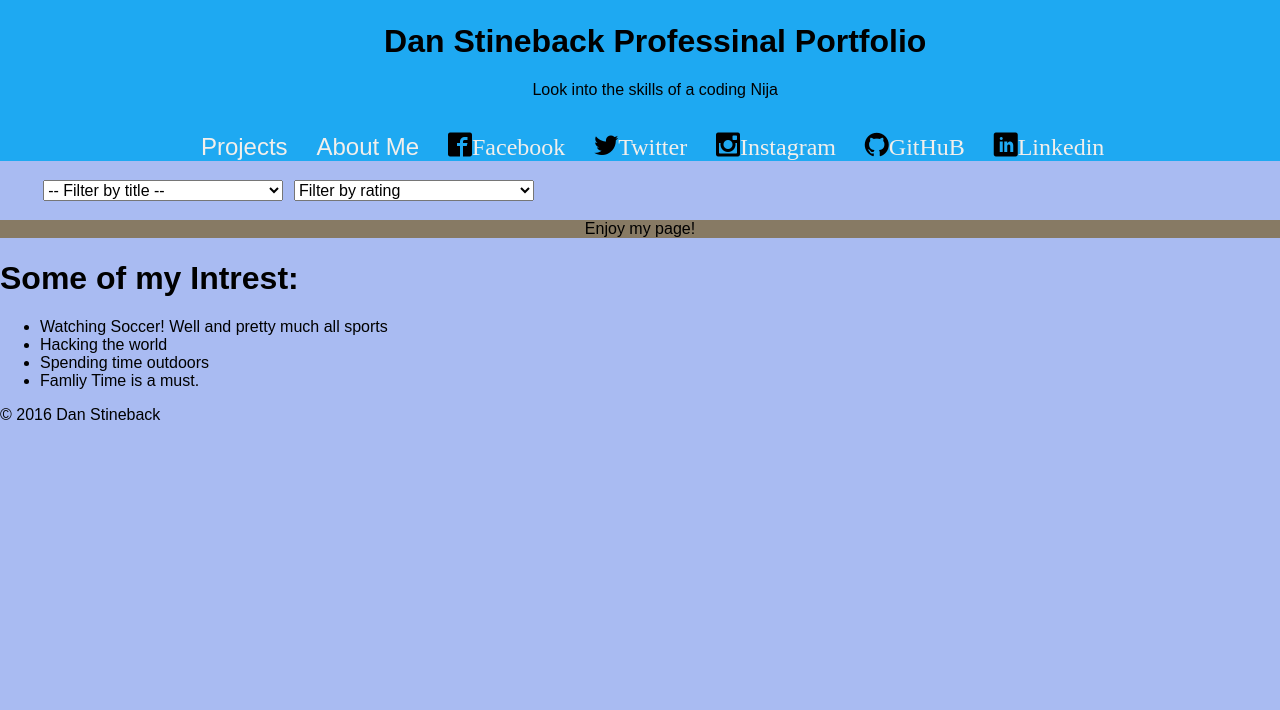
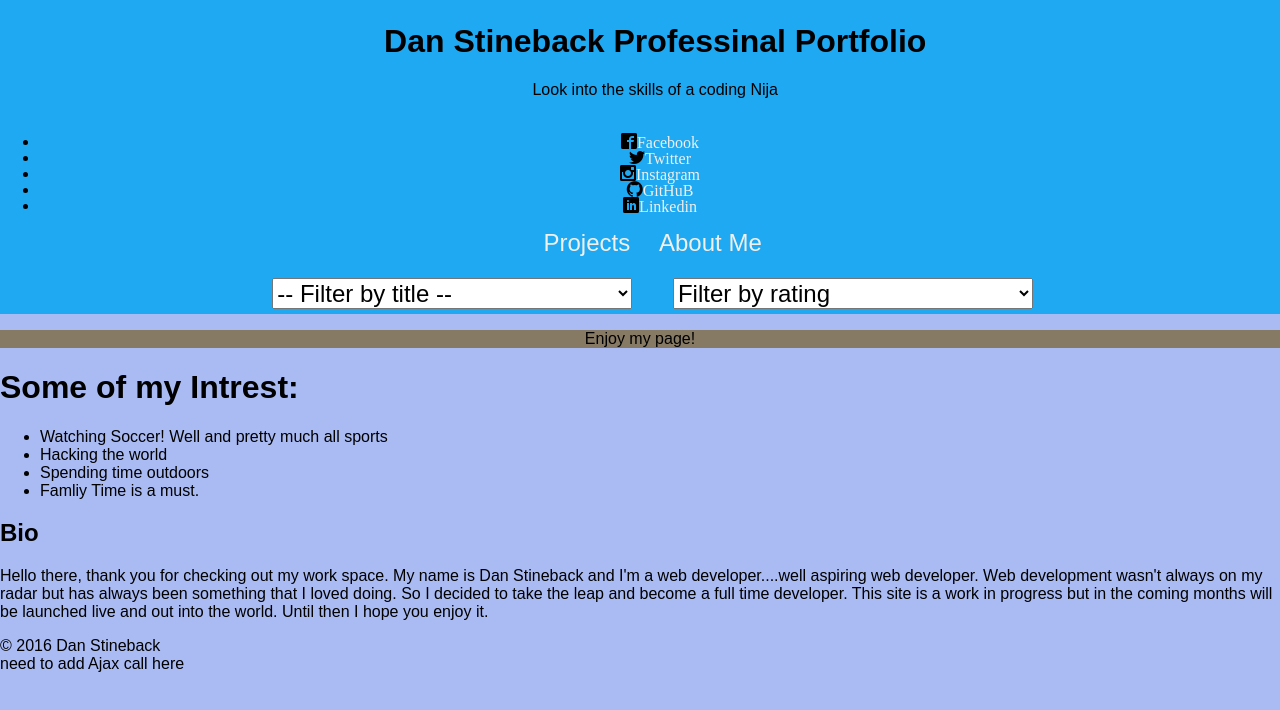
Before and after one commit to dstineback/portfolio-dan-stineback, a plain HTML site: page index.html in a window 1280 px wide. Drawn offline with nearby package versions, Linux system fonts and the light colour scheme; files whose address does not match are found by name.

Commit message:
added some content to the indext page. Also moved the nav bar items around

```diff
--- a/index.html
+++ b/index.html
@@ -30,23 +30,21 @@
         <h1>Dan Stineback Professinal Portfolio</h1>
           <p>Look into the skills of a coding Nija</p>
       </section>
-
-      <nav class="main-nav">
-        <!-- <div class ="icon-menu"></div> -->
+      <div id="social-icon container">
         <ul>
-          <li class="tab" data-content="projects"><a href="#">Projects</a></li>
-          <li class="tab" data-content="about"><a href="#">About Me</a></li>
           <li class="icon-facebook2"><a href="https://www.facebook.com/dstineback" target="_blank">Facebook</a></li>
           <li class="icon-twitter"><a href="https://twitter.com/dstineback" target="_blank">Twitter</a></li>
           <li class="icon-instagram"><a href="https://www.instagram.com/dstineback/" target="_blank">Instagram</a></li>
           <li class="icon-github"><a href="https://github.com/dstineback" target="_blank">GitHuB</a></li>
           <li class="icon-linkedin"><a href="https://www.linkedin.com/in/dannystineback" target="_blank">Linkedin</a></li>
         </ul>
-      </nav>
-    </header>
-    <div class="clearfix"></div>
-  <main>
-
+      </div>
+      <nav class="main-nav">
+        <!-- <div class ="icon-menu"></div> -->
+        <ul>
+          <li class="tab" data-content="projects"><a href="#">Projects</a></li>
+          <li class="tab" data-content="about"><a href="#">About Me</a></li>
+        </ul>
         <div>
           <ul id="filters">
             <li>
@@ -61,11 +59,14 @@
             </li>
           </ul>
         </div>
-
-      <div class="clearfix"></div
+      </nav>
+    </header>
+    <div class="clearfix"></div>
+  <main>
       <section id="projects" class="tab-content"></section>
       <section id="about" class="tab-content">
         <header>Enjoy my page!</header>
+        <article>
           <section>
             <h1>Some of my Intrest:</h1>
               <ul>
@@ -75,7 +76,12 @@
                 <li>Famliy Time is a must.</li>
               </ul>
           </section>
+          <section id='bio'>
+            <h2>Bio</h2>
+            <p>Hello there, thank you for checking out my work space. My name is Dan Stineback and I'm a web developer....well aspiring web developer. Web development wasn't always on my radar but has always been something that I loved doing. So I decided to take the leap and become a full time developer. This site is a work in progress but in the coming months will be launched live and out into the world. Until then I hope you enjoy it.</p>
             </section>
+        </section>
+      </article>
     </main>
     <div class="clearfix"></div>
   <footer>&copy; 2016 Dan Stineback</footer>
@@ -85,6 +91,8 @@
   <script src="js/projects.js" type="text/javascript"></script>
   <script src="js/projectView.js" type="text/javascript"></script>
   <script src="scripts/tempelates.js" type="text/javascript"></script>
-  <!-- <script type="text/javascript"></script> need to add Ajax call here-->
+  <script type="text/javascript">
+  Projcet.fetchAll();
+  </script> need to add Ajax call here
   </body>
 </html>
```
Lines whose indentation alone changed are shown as unchanged.
